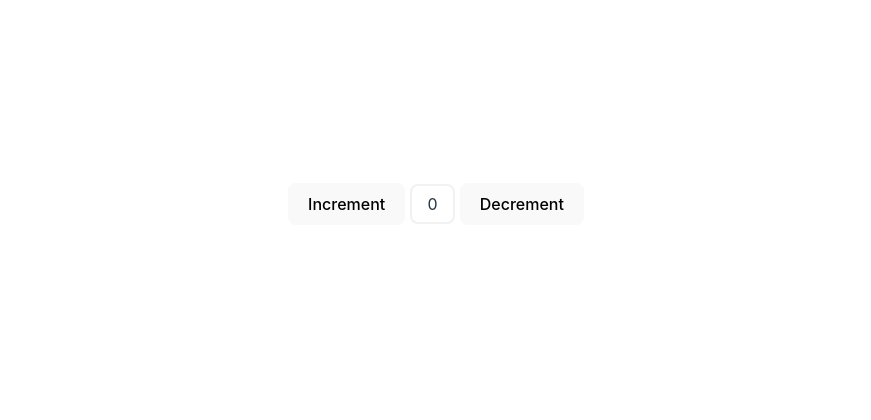
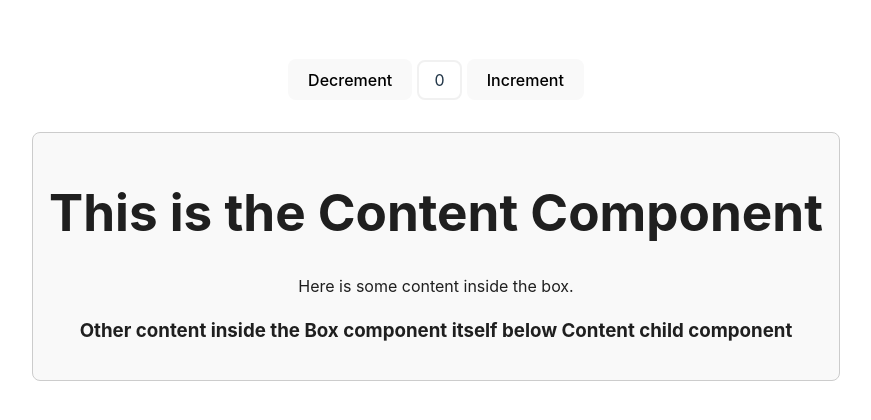
Before and after one commit to ArshadSiddiqui36/react19, a React (Vite) app in the folder my-app/: page / in a window 1280 px wide. Shown: the part 196-616 px from the top of the page, without its empty margins (204-1075 px from the left). Built offline with nearby package versions, Linux system fonts and the light colour scheme.

Commit message:
Updated App, Created Box and Content Components

```diff
--- a/my-app/src/App.jsx
+++ b/my-app/src/App.jsx
@@ -1,28 +1,44 @@
 import { useState } from 'react'
 import './App.css'
+
 // import DefaultCodeApp from './DefaultCodeApp'
 // import Card from './components/Card'
+
+// Box and Content Components
+import Box from './components/Box'
+import Content from './components/Content'
 
 function App() {
   const [count, setCount] = useState(0)
 
   return (
     <>
+      {/* Default or Starter Code of App Components */}
+      {/* <DefaultCodeApp/> */}
+
       {/* Card components to check ways of styling */}
       {/* <Card /> */}
 
       <div className="card">
+        <button onClick={() => setCount((count) => count - 1)}>
+          Decrement
+        </button>
+        <span style={{padding:"8px 15px", margin:"0 5px", border:"2px solid #f1f1f1", borderRadius:"8px"}} >{count}</span>
         <button onClick={() => setCount((count) => count + 1)}>
           Increment
         </button>
-        <span style={{padding:"8px 15px", margin:"0 5px", border:"2px solid #f1f1f1", borderRadius:"8px"}} >{count}</span>
-        <button onClick={() => setCount((count) => count - 1)}>
-          Decrement
-        </button>
       </div>
 
-      {/* Default or Starter Code of App Components */}
-      {/* <DefaultCodeApp/> */}
+      {/* Box and Content components */}
+      {/* <Box />
+      <Content /> */}
+
+      <Box>
+        <Content />
+        <h3>Other content inside the Box component itself below Content child component</h3>
+      </Box>
+
+
     </>
   )
 }
--- a/my-app/src/components/Box.jsx
+++ b/my-app/src/components/Box.jsx
@@ -1,6 +1,13 @@
+/* eslint-disable react/prop-types */
 
-export const Box = () => {
+import styles from './Box.module.css';
+
+const Box = ({ children }) => {
   return (
-    <div>Box</div>
-  )
-}
+      <div className={styles.box}>
+          {children}
+      </div>
+  );
+};
+
+export default Box;
--- /dev/null
+++ b/my-app/src/components/Box.module.css
@@ -0,0 +1,7 @@
+.box {
+    border: 1px solid #ccc;
+    padding: 16px;
+    border-radius: 8px;
+    background-color: #f9f9f9;
+    color: #1f1f1f;
+}
--- a/my-app/src/components/Content.jsx
+++ b/my-app/src/components/Content.jsx
@@ -1,8 +1,11 @@
 
 const Content = () => {
   return (
-    <div>Content</div>
-  )
-}
+      <div>
+          <h1>This is the Content Component</h1>
+          <p>Here is some content inside the box.</p>
+      </div>
+  );
+};
 
-export default Content
+export default Content;
```
Also changed, not shown: 1 other file (tests, documents, lock files or other folders).
